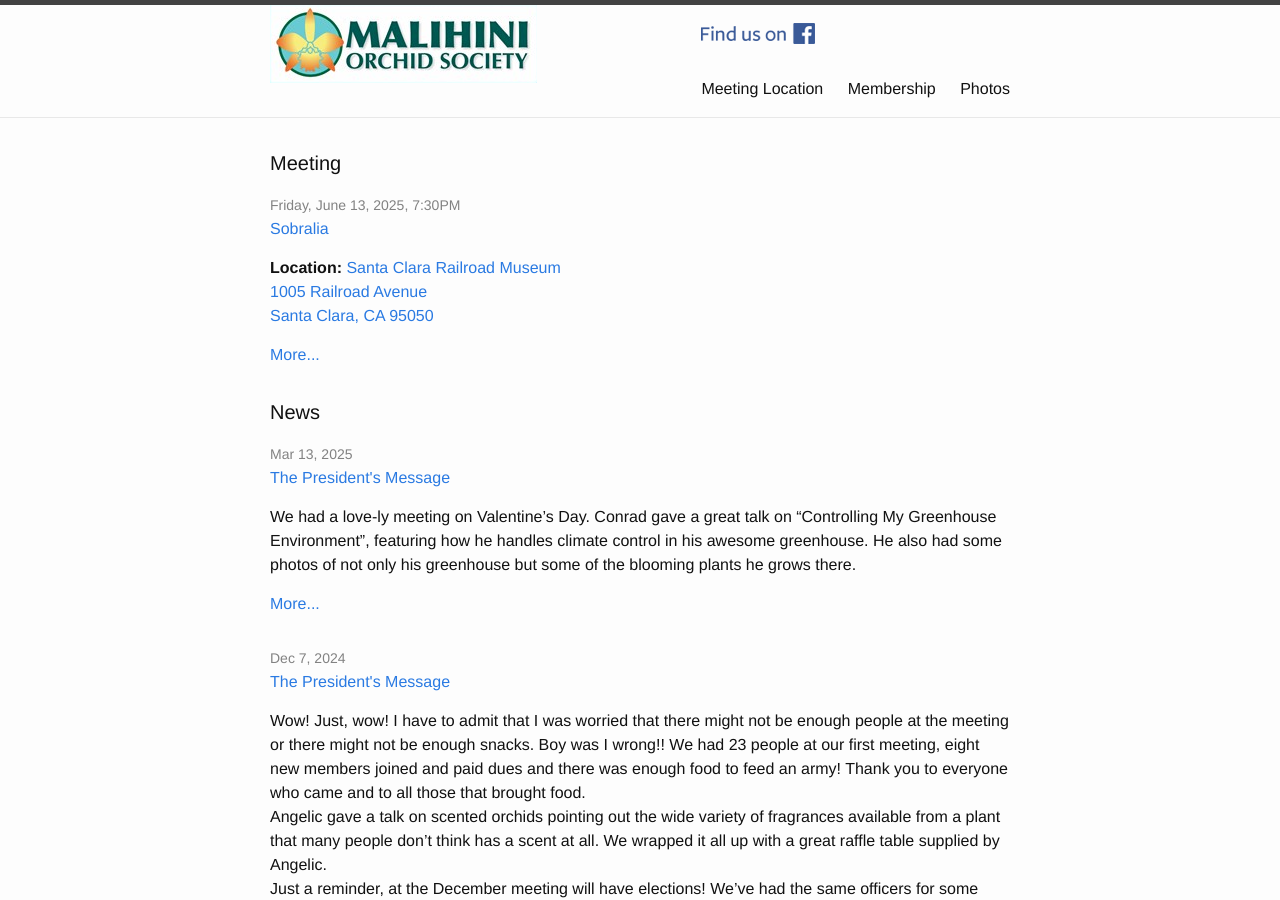
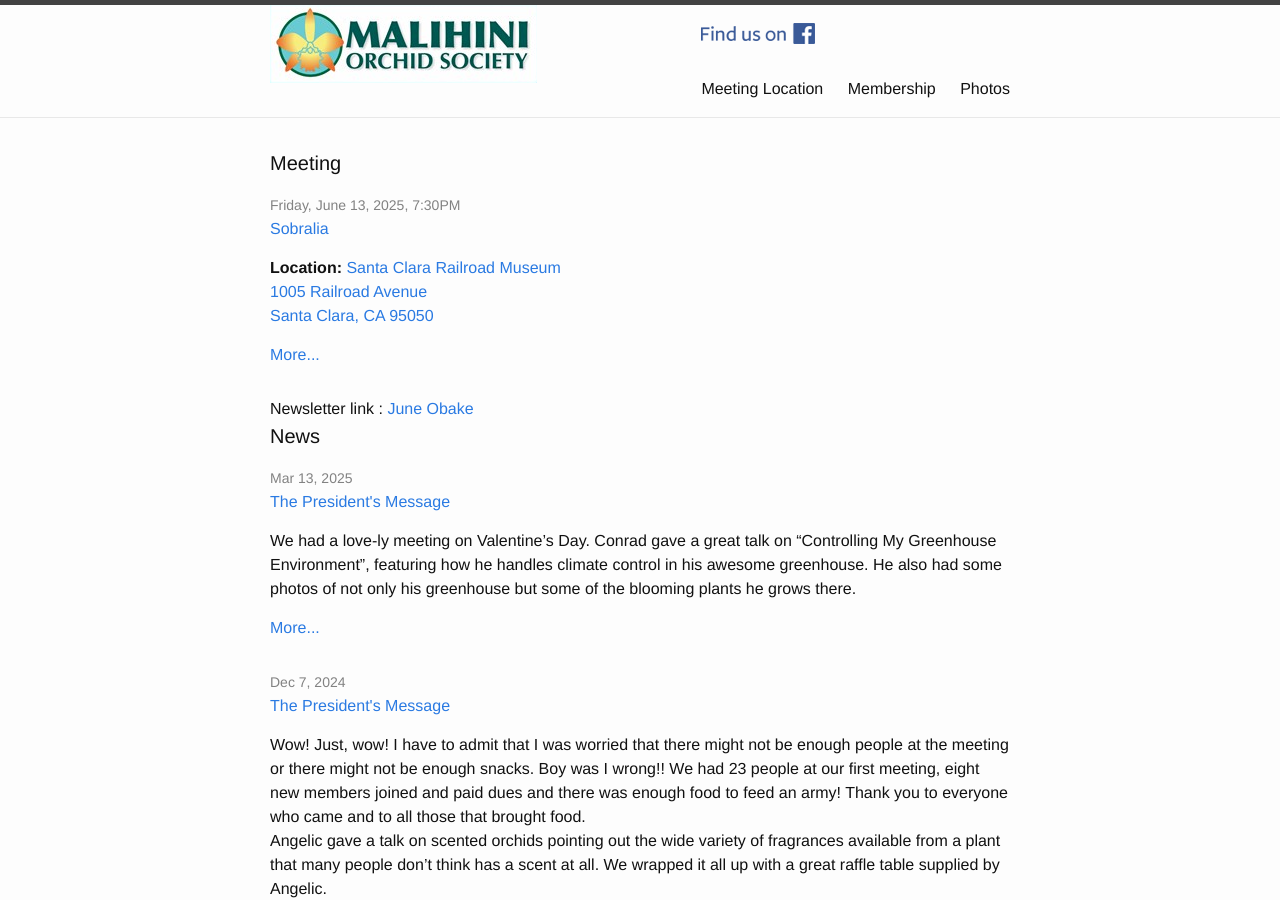
Before and after one commit to malihini/malihini.github.io, a Jekyll site: the page built from index.html, in a window 1280 px wide and 900 px high. Built offline with Jekyll 4.4.1, drawn with Linux system fonts in a browser that asks for light colours.

Commit message:
Update index.html

```diff
--- a/index.html
+++ b/index.html
@@ -23,8 +23,8 @@
     {% endfor %}
   </ul>
 
-  <!--   Newsletter link : <a href = "http://malihini.org/pdf/MOS_Obake_5_2025.pdf"> May Obake </a>   -->
-
+  <!--     -->
+ Newsletter link : <a href = "http://malihini.org/pdf/MOS_Obake_6_2025.pdf"> June Obake </a>
 <!--
  <script>
     // add current Obake URL here
```
